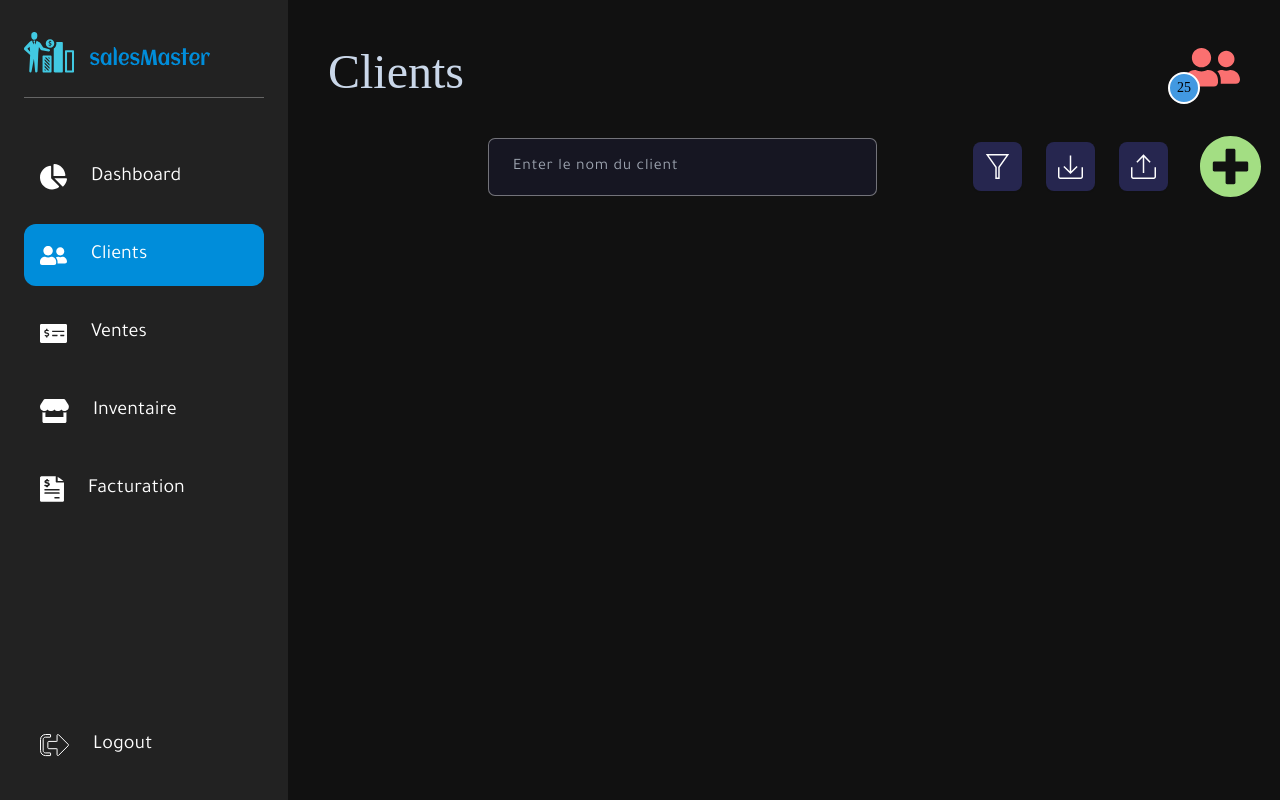
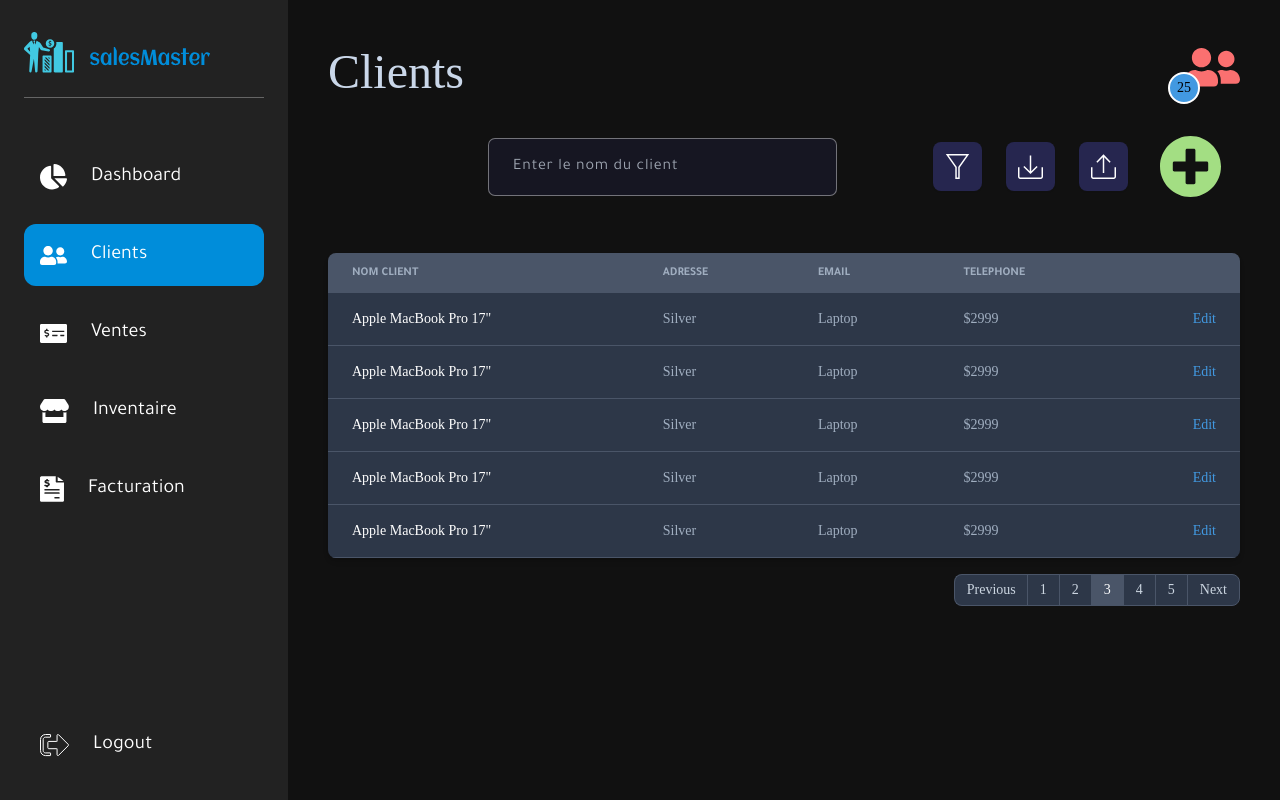
Before and after one commit to devyassin/SalesMasterBE2Frontend, a React (Vite) app: page /clients in a window 1280 px wide. Built offline with nearby package versions, Linux system fonts and the light colour scheme; a web font is replaced by a local one.

Commit message:
table + pagination

```diff
--- /dev/null
+++ b/src/components/table/Pagination.tsx
@@ -0,0 +1,67 @@
+const Pagination = () => {
+  return (
+    <nav className=" flex justify-end mt-4">
+      <ul className="inline-flex -space-x-px text-sm">
+        <li>
+          <a
+            href="#"
+            className="flex items-center justify-center px-3 h-8 ms-0 leading-tight   border border-e-0 rounded-s-lg bg-[#2d3748] border-[#4a5568] text-[#cbd5e0] hover:bg-[#4a5568] hover:text-white"
+          >
+            Previous
+          </a>
+        </li>
+        <li>
+          <a
+            href="#"
+            className="flex items-center justify-center px-3 h-8 leading-tight   border  bg-[#2d3748] border-[#4a5568] text-[#cbd5e0] hover:bg-[#4a5568] hover:text-white"
+          >
+            1
+          </a>
+        </li>
+        <li>
+          <a
+            href="#"
+            className="flex items-center justify-center px-3 h-8 leading-tight   border  bg-[#2d3748] border-[#4a5568] text-[#cbd5e0] hover:bg-[#4a5568] hover:text-white"
+          >
+            2
+          </a>
+        </li>
+        <li>
+          <a
+            href="#"
+            aria-current="page"
+            className="flex items-center justify-center px-3 h-8 text-blue-600 border border-gray-300 bg-blue-50 hover:bg-blue-100 hover:text-blue-700 border-[#4a5568] bg-[#4a5568] text-white"
+          >
+            3
+          </a>
+        </li>
+        <li>
+          <a
+            href="#"
+            className="flex items-center justify-center px-3 h-8 leading-tight   border  bg-[#2d3748] border-[#4a5568] text-[#cbd5e0] hover:bg-[#4a5568] hover:text-white"
+          >
+            4
+          </a>
+        </li>
+        <li>
+          <a
+            href="#"
+            className="flex items-center justify-center px-3 h-8 leading-tight   border  bg-[#2d3748] border-[#4a5568] text-[#cbd5e0] hover:bg-[#4a5568] hover:text-white"
+          >
+            5
+          </a>
+        </li>
+        <li>
+          <a
+            href="#"
+            className="flex items-center justify-center px-3 h-8 leading-tight   border  rounded-e-lg bg-[#2d3748] border-[#4a5568] text-[#cbd5e0] hover:bg-[#4a5568] hover:text-white"
+          >
+            Next
+          </a>
+        </li>
+      </ul>
+    </nav>
+  );
+};
+
+export default Pagination;
--- /dev/null
+++ b/src/components/table/SearchBar.tsx
@@ -0,0 +1,20 @@
+type Props = {
+  name: string;
+  placeholder: string;
+};
+const SearchBar = ({ name, placeholder }: Props) => {
+  return (
+    <div
+      className={`flex flex-col  tracking-wider font-tajwal w-full ml-40 max-xl:ml-0 `}
+    >
+      <input
+        name={name}
+        className="px-6 py-4 outline-none input-creategig"
+        type="text"
+        placeholder={placeholder}
+      />
+    </div>
+  );
+};
+
+export default SearchBar;
--- a/src/components/table/Table.tsx
+++ b/src/components/table/Table.tsx
@@ -1,20 +1,20 @@
 const Table = () => {
   return (
-    <div className="relative bg-[#d4d] w-full  overflow-x-auto shadow-md sm:rounded-lg mx-20">
+    <div className="relative  mt-14 overflow-x-auto shadow-md sm:rounded-lg  ">
       <table className="w-full text-sm text-left rtl:text-right  text-[#a0aec0]">
-        <thead className="text-xs uppercase  bg-[#4a5568] text-[#a0aec0]">
+        <thead className="text-xs uppercase font-tajwal bg-[#4a5568] text-[#a0aec0]">
           <tr>
             <th scope="col" className="px-6 py-3">
-              Product name
+              Nom Client
             </th>
             <th scope="col" className="px-6 py-3">
-              Color
+              Adresse
             </th>
             <th scope="col" className="px-6 py-3">
-              Category
+              Email
             </th>
             <th scope="col" className="px-6 py-3">
-              Price
+              Telephone
             </th>
             <th scope="col" className="px-6 py-3">
               <span className="sr-only">Edit</span>
@@ -110,6 +110,28 @@ const Table = () => {
               </a>
             </td>
           </tr>
+          <tr
+            className=" border-b bg-[#2d3748]
+      border-[#4a5568] hover:bg-[#718096]"
+          >
+            <th
+              scope="row"
+              className="px-6 py-4 font-medium  whitespace-nowrap text-white"
+            >
+              Apple MacBook Pro 17"
+            </th>
+            <td className="px-6 py-4">Silver</td>
+            <td className="px-6 py-4">Laptop</td>
+            <td className="px-6 py-4">$2999</td>
+            <td className="px-6 py-4 text-right">
+              <a
+                href="#"
+                className="font-medium text-[#4299e1] hover:underline"
+              >
+                Edit
+              </a>
+            </td>
+          </tr>
         </tbody>
       </table>
     </div>
--- a/src/components/table/TableFunctions.tsx
+++ b/src/components/table/TableFunctions.tsx
@@ -1,36 +1,25 @@
 import { TfiImport, TfiExport, TfiFilter } from "react-icons/tfi";
-import { AddButton } from "../../assets";
+import AddButtonSection from "../ui/button/AddButtonSection";
+import StyleOne from "../ui/iconStyles/StyleOne";
+import SearchBar from "./SearchBar";
 
 const TableFunctions = () => {
   return (
-    <div className="flex justify-between items-center mt-10 space-x-24">
-      <div
-        className={`flex flex-col  tracking-wider font-tajwal w-full ml-40 max-xl:ml-0 `}
-      >
-        <input
-          name="search client"
-          className="px-6 py-4 outline-none input-creategig"
-          type="text"
-          placeholder="Enter le nom du client"
-        />
-      </div>
+    <div className="flex justify-between items-center mt-10 space-x-24 mr-10">
+      <SearchBar name="search client" placeholder="Enter le nom du client" />
       <div className="flex space-x-8 pr-10 items-center">
         <div className="flex  space-x-6">
-          <div className="bg-blue-dark-5 w-fit p-2 md:p-3 text-white cursor-pointer rounded-lg shadow-sm hover:opacity-70 duration-150">
+          <StyleOne>
             <TfiFilter size={25} />
-          </div>
-          <div className="bg-blue-dark-5 w-fit p-2 md:p-3 text-white cursor-pointer rounded-lg shadow-sm hover:opacity-70 duration-150">
+          </StyleOne>
+          <StyleOne>
             <TfiImport size={25} />
-          </div>
-          <div className="bg-blue-dark-5 w-fit p-2 md:p-3 text-white cursor-pointer rounded-lg shadow-sm hover:opacity-70 duration-150">
+          </StyleOne>
+          <StyleOne>
             <TfiExport size={25} />
-          </div>
+          </StyleOne>
         </div>
-        <img
-          src={AddButton}
-          alt="add btn"
-          className="cursor-pointer hover:opacity-80 duration-300"
-        />
+        <AddButtonSection />
       </div>
     </div>
   );
--- /dev/null
+++ b/src/components/ui/button/AddButtonSection.tsx
@@ -0,0 +1,12 @@
+import { AddButton } from "../../../assets";
+const AddButtonSection = () => {
+  return (
+    <img
+      src={AddButton}
+      alt="add btn"
+      className="cursor-pointer hover:opacity-80 duration-300"
+    />
+  );
+};
+
+export default AddButtonSection;
--- /dev/null
+++ b/src/components/ui/iconStyles/StyleOne.tsx
@@ -0,0 +1,9 @@
+const StyleOne = ({ children  }: any) => {
+  return (
+    <div className="bg-blue-dark-5 w-fit p-2 md:p-3 text-white cursor-pointer rounded-lg shadow-sm hover:opacity-70 duration-150">
+      {children }
+    </div>
+  );
+};
+
+export default StyleOne;
--- a/src/pages/Dashboard/Clients.tsx
+++ b/src/pages/Dashboard/Clients.tsx
@@ -1,6 +1,8 @@
 import Header from "../../components/header/Header";
 import { ClientsHeaderIcon } from "../../assets";
 import TableFunctions from "../../components/table/TableFunctions";
+import Table from "../../components/table/Table";
+import Pagination from "../../components/table/Pagination";
 
 const Clients = () => {
   return (
@@ -12,6 +14,8 @@ const Clients = () => {
         number={25}
       />
       <TableFunctions />
+      <Table />
+      <Pagination />
     </div>
   );
 };
```
